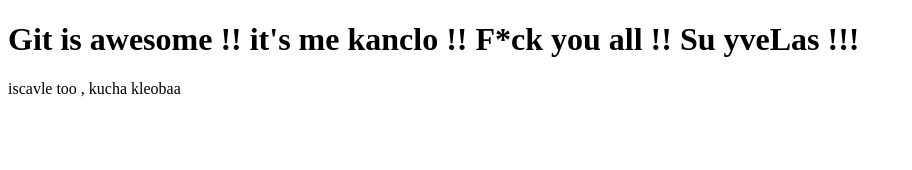
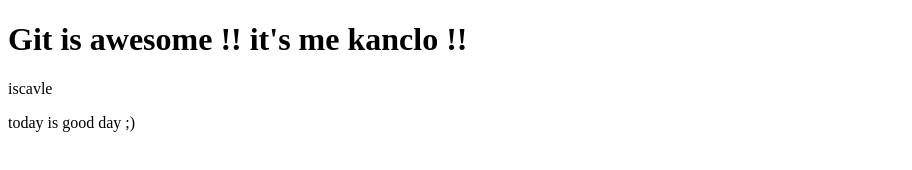
Before and after one commit to Kancllo/test, a plain HTML site: page index.html in a window 1280 px wide. Shown: the whole page, without its empty margins (0-912 px from the left). Drawn offline with Linux system fonts and the light colour scheme.

Commit message:
Feat: Added Texsts

```diff
--- a/index.html
+++ b/index.html
@@ -7,7 +7,8 @@
     <title>Git</title>
 </head>
 <body>
-    <h1>Git is awesome !! it's me kanclo !! F*ck you all !! Su yveLas !!!</h1>
-    <P>iscavle too , kucha kleobaa </P>
+    <h1>Git is awesome !! it's me kanclo !! </h1>
+    <P>iscavle  </P>
+    <P>today is good day ;)</P>
 </body>
 </html>
```
